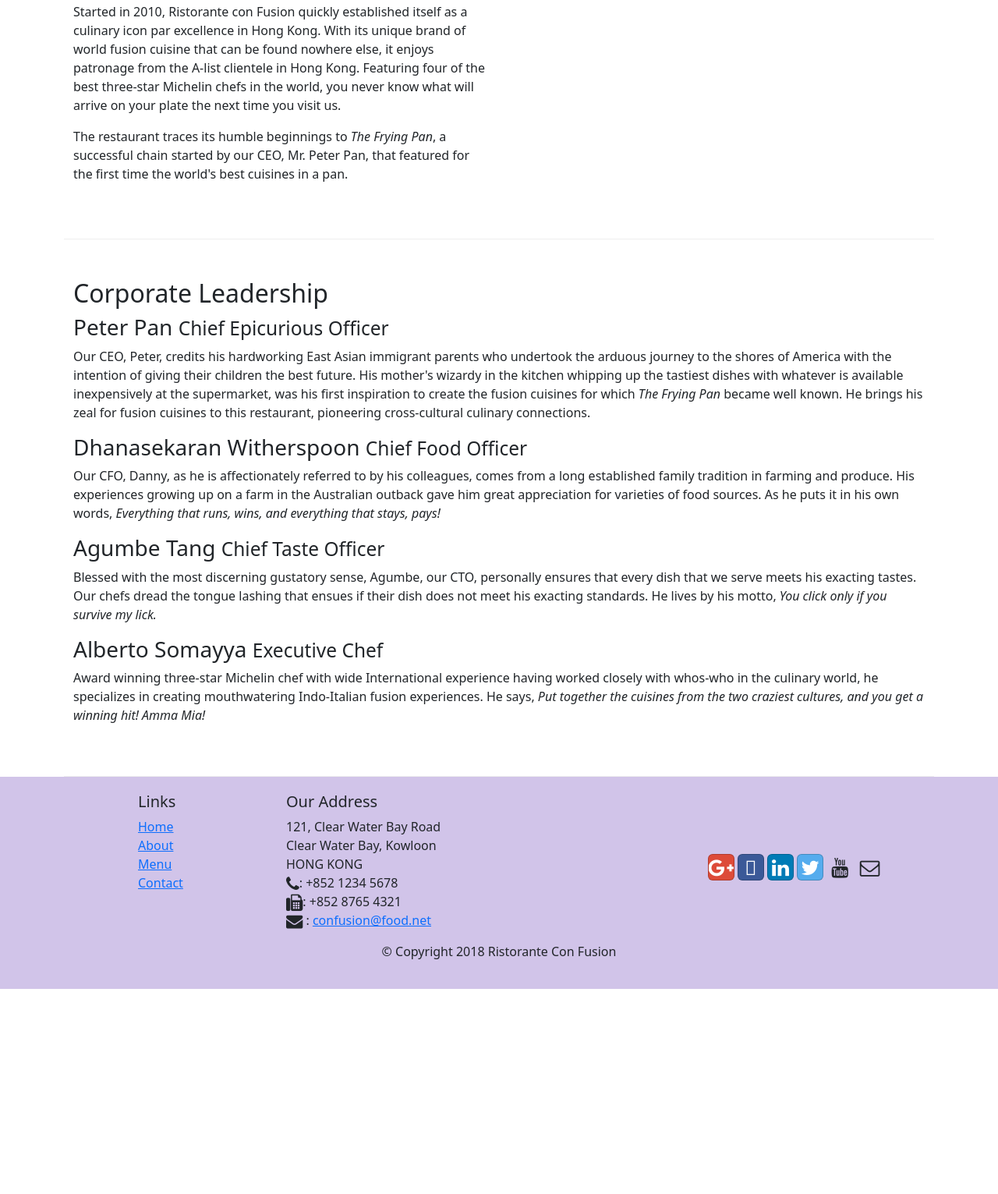
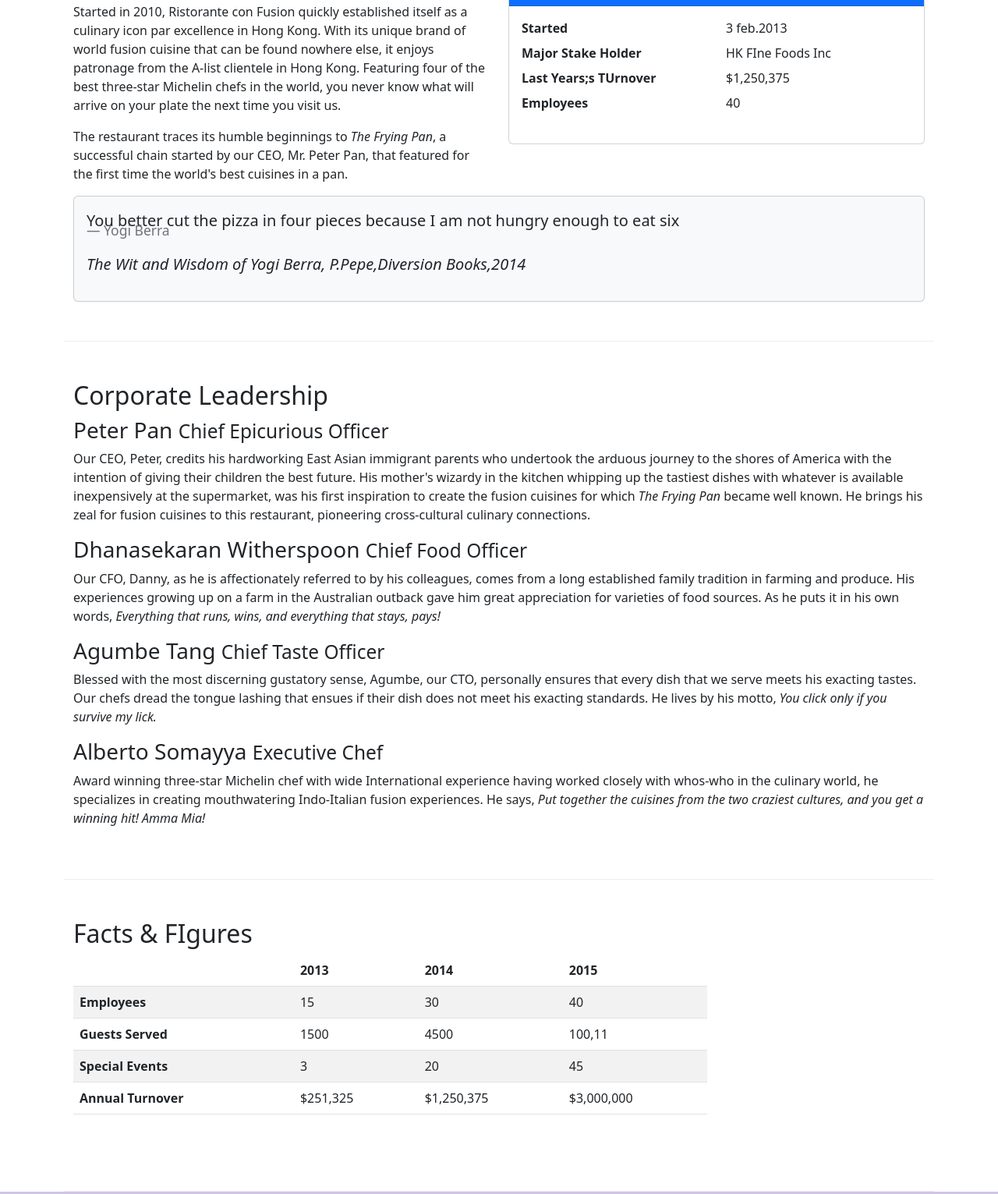
Before and after one commit to jahman07104/coursera_frontend, a website: page Bootstrap4/conFusion/aboutus.html in a window 1280 px wide. Shown: the part 534-2065 px from the top of the page at 78% size. Before the commit the page ends 1802 px from the top, so only its background shows below. Drawn offline with nearby package versions, Linux system fonts and the light colour scheme.

Commit message:
added tables and cards

```diff
--- a/Bootstrap4/conFusion/aboutus.html
+++ b/Bootstrap4/conFusion/aboutus.html
@@ -20,7 +20,7 @@
             <button class="navbar-toggler" type="button" data-bs-toggle="collapse" data-bs-target="#Navbar">
                 <span class="navbar-toggler-icon"></span>
             </button>
-            <a class="navbar-brand mr-AUTO" href="./index.html">Ristorante Con Fusion</a>
+            <a class="navbar-brand mr-auto" href="./index.html">Ristorante Con Fusion</a>
             <div class="collapse navbar-collapse" id="Navbar">
                 <ul class="navbar-nav mr-auto">
                     <li class="nav-item "><a class="nav-link"  href="./index.html">Home</a></li>
@@ -63,7 +63,31 @@
                 <p>Started in 2010, Ristorante con Fusion quickly established itself as a culinary icon par excellence in Hong Kong. With its unique brand of world fusion cuisine that can be found nowhere else, it enjoys patronage from the A-list clientele in Hong Kong.  Featuring four of the best three-star Michelin chefs in the world, you never know what will arrive on your plate the next time you visit us.</p>
                 <p>The restaurant traces its humble beginnings to <em>The Frying Pan</em>, a successful chain started by our CEO, Mr. Peter Pan, that featured for the first time the world's best cuisines in a pan.</p>
             </div>
-            <div>
+            <div class="col-sm">
+                <div class="card">
+                    <h3 class="card-header bg-primary tex-white">Facts At a Glance</h3>
+                    <div class="card-body">
+                        <dl class="row">
+                            <dt class="col-6">Started</dt>
+                            <dd class="col-6">3 feb.2013</dd>
+                            <dt class="col-6">Major Stake Holder</dt>
+                            <dd class="col-6">HK FIne Foods Inc</dd>
+                            <dt class="col-6">Last Years;s TUrnover</dt>
+                            <dd class="col-6">$1,250,375</dd>
+                            <dt class="col-6">Employees </dt>
+                            <dd class="col-6">40</dd>
+                        </dl>
+                    </div>
+                </div>
+            </div>
+            <div class="col-12">
+                <div class="card card-body bg-light">
+                      <blockquote class="blockquote">
+                        <p class="mb-0"> You better cut the pizza in four pieces because I am not hungry enough to eat six </p>
+                        <footer class="blockquote-footer">Yogi Berra</footer>
+                        <cite title="Source Title">The Wit and Wisdom of Yogi Berra, P.Pepe,Diversion Books,2014 </cite>
+                      </blockquote>
+                </div>
             </div>
         </div>
 
@@ -92,9 +116,58 @@
 
                 </div>
             </div>
-       </div>
+            <div class="row row-content">
+                <div class="col-12 col-sm-9">
+                    <h2> Facts &amp; FIgures</h2>
+                    <div class="table-responsive">
+                        <table class="table table-striped">
+                            <thead class="thead-darl">
+                                <tr>
+                                    <th>&nbsp;</th>
+                                    <th>2013</th>
+                                    <th>2014</th>
+                                    <th>2015</th>
+                                </tr>
+                            </thead>
+                            <tbody>
+                                <tr>
+                                    <th>Employees</th>
+                                    <td>15</td>
+                                    <td>30</td>
+                                    <td>40</td>
 
+                                </tr>
+                                <tr>
+                                    <th>Guests Served</th>
+                                    <td>1500</td>
+                                    <td>4500</td>
+                                    <td>100,11</td>
+
+                                </tr>
+                                <tr>
+                                    <th>Special Events</th>
+                                    <td>3</td>
+                                    <td>20</td>
+                                    <td>45</td>
+                                </tr>
+                                <tr>
+                                    <th>Annual Turnover</th>
+                                    <td>$251,325</td>
+                                    <td>$1,250,375</td>
+                                    <td>$3,000,000</td>
+                                </tr>
+                            </tbody>
+                        </table>
+                    </div>
+
+
+                </div>
+                <div class="col-12 col-sm-3">
+
+                </div>
+            </div>
     </div>
+
 
     <footer class="footer">
         <div class="container">
```
Also changed, not shown: Bootstrap4/conFusion/contactus.html (+1 -1 lines).
